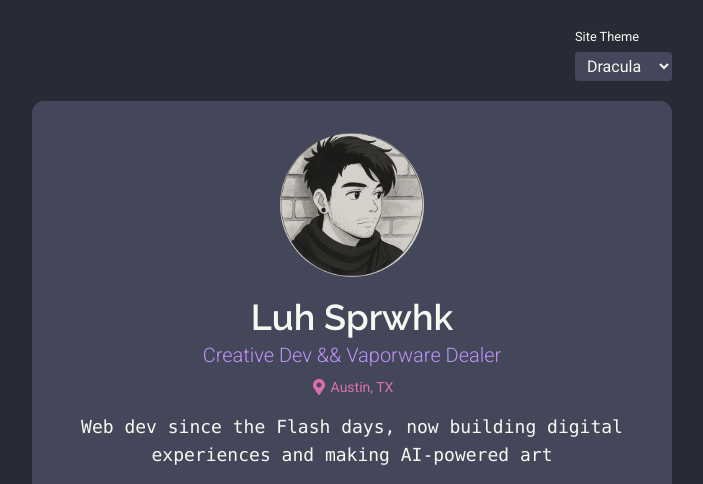
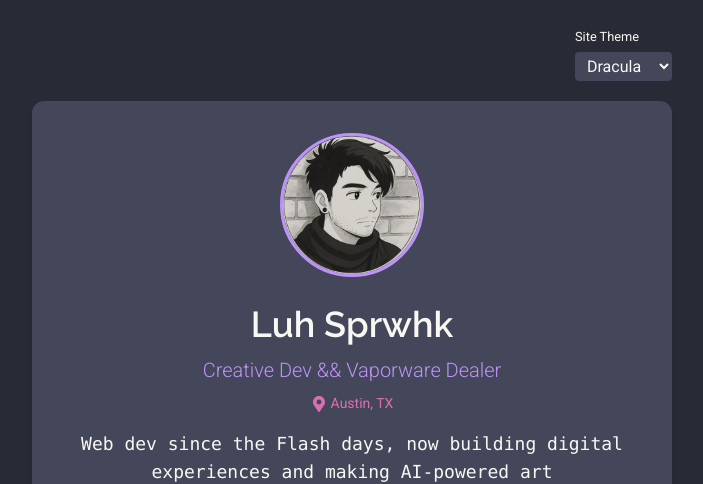
Before and after one commit to lux-sprwhk/digicard, a React (Vite) app: page / in a window 1280 px wide. Shown: the top 484 px of the page, without its empty margins (288-991 px from the left). Built offline with nearby package versions, Linux system fonts and the light colour scheme; no server answers.

Commit message:
docs: add CSS Modules architecture with theme management system (#29)

```diff
--- a/package.json
+++ b/package.json
@@ -56,6 +56,7 @@
     "jsdom": "^26.1.0",
     "lint-staged": "^16.1.2",
     "postcss": "^8.4.32",
+    "postcss-modules": "^6.0.1",
     "prettier": "^3.5.3",
     "tailwindcss": "^3.4.0",
     "vite": "^5.0.8",
--- a/src/components/Profile.jsx
+++ b/src/components/Profile.jsx
@@ -2,6 +2,9 @@ import profileImg from '../assets/profile.jpg';
 import { BasicBio } from './ProfileBio';
 import clsx from 'clsx';
 import DynamicIcon from './DynamicIcon';
+import styles from './Profile.module.css';
+import { createThemeClassGetter } from './helpers/themeClassHelper';
+
 const Profile = ({ theme }) => {
   // Fallback data
   const data = {
@@ -12,17 +15,25 @@ const Profile = ({ theme }) => {
     bio: 'Web dev since the Flash days, now building digital experiences and making AI-powered art',
   };
 
+  // Create theme class getter for this component's styles
+  const getThemeClass = createThemeClassGetter(styles);
+
   return (
     <section
       className={clsx(
-        'relative text-center py-8 px-5 web2:bg-web2-primary overflow-hidden',
-        theme === 'web2' && 'pt-10 pb-44'
+        'relative py-8 px-5',
+        theme === 'web2' && 'pt-10 pb-44',
+        styles.profileSection,
+        theme === 'web2' && styles.profileSectionWeb2
       )}
     >
       {/* Clouds BG at bottom */}
       {theme === 'web2' && (
         <div
-          className="absolute left-0 right-0 bottom-0 w-full h-24 clouds-bg pointer-events-none z-0"
+          className={clsx(
+            'absolute left-0 right-0 bottom-0 w-full h-24 pointer-events-none z-0',
+            'clouds-bg'
+          )}
           aria-hidden="true"
         ></div>
       )}
@@ -40,17 +51,14 @@ const Profile = ({ theme }) => {
           <div
             className={clsx(
               theme === 'matrix' ? 'w-20 h-20' : 'w-36 h-36',
-              'rounded-full overflow-hidden border-3 border-github-blue',
-              'dark:border-dracula-purple',
-              'matrix:border-matrix-glow',
-              'web2:bg-web2-primary',
-              'web2:border-web2-border'
+              styles.profileImage,
+              getThemeClass(theme, 'profileImage')
             )}
           >
             <img
               src={data.profileImage}
               alt="Profile"
-              className="w-full h-full object-cover transition-transform duration-500 hover:scale-110"
+              className={clsx('w-full h-full', styles.profilePhoto)}
             />
           </div>
         )}
@@ -58,12 +66,9 @@ const Profile = ({ theme }) => {
       {theme !== 'web2' && (
         <h1
           className={clsx(
-            'font-heading font-semibold text-4xl mb-1',
-            'text-github-text',
-            'dark:text-dracula-foreground',
-            'matrix:text-matrix-highlight matrix:drop-shadow-[0_0_5px_theme(colors.matrix.glow)]',
-            'web2:text-white',
-            'csszen:text-csszen-text'
+            'mb-1',
+            styles.profileName,
+            getThemeClass(theme, 'profileName')
           )}
         >
           {data.name}
@@ -72,12 +77,9 @@ const Profile = ({ theme }) => {
       {theme !== 'web2' && (
         <p
           className={clsx(
-            'text-xl font-light mb-2',
-            'text-github-blue',
-            'dark:text-dracula-purple',
-            'matrix:text-matrix-highlight',
-            'web2:text-white',
-            'csszen:text-csszen-green-dark'
+            'mb-2',
+            styles.profileTitle,
+            getThemeClass(theme, 'profileTitle')
           )}
         >
           {data.title}
@@ -86,11 +88,9 @@ const Profile = ({ theme }) => {
       {theme !== 'web2' && (
         <p
           className={clsx(
-            'text-sm mb-4 opacity-80 flex justify-center items-center gap-1',
-            'text-github-secondaryText',
-            'dark:text-dracula-pink',
-            'matrix:text-matrix-glow',
-            'web2:text-web2-secondary'
+            'mb-4 flex justify-center items-center gap-1',
+            styles.profileLocation,
+            getThemeClass(theme, 'profileLocation')
           )}
         >
           <DynamicIcon iconName="FaMapMarkerAlt" /> {data.location}
--- /dev/null
+++ b/src/components/Profile.module.css
@@ -0,0 +1,127 @@
+/* Profile Component Styles */
+
+.profileSection {
+  text-align: center;
+  overflow: hidden;
+}
+
+.profileSectionWeb2 {
+  background-color: var(--web2-primary);
+}
+
+.profileImage {
+  border-radius: 50%;
+  overflow: hidden;
+  border-width: 3px;
+}
+
+/* Theme-specific profile image styles */
+.profileImageGithub {
+  border-color: var(--github-blue);
+}
+
+.profileImageDracula {
+  border-color: var(--dracula-purple);
+}
+
+.profileImageMatrix {
+  border-color: var(--matrix-glow);
+}
+
+.profileImageWeb2 {
+  background-color: var(--web2-primary);
+  border-color: var(--web2-border);
+}
+
+.profileImageCsszen {
+  border-color: var(--github-blue);
+}
+
+.profilePhoto {
+  object-fit: cover;
+  transition: transform 500ms;
+}
+
+.profilePhoto:hover {
+  transform: scale(1.1);
+}
+
+.profileName {
+  font-family: var(--font-heading);
+  font-weight: 600;
+  font-size: 2.25rem;
+}
+
+/* Theme-specific name styles */
+.profileNameGithub {
+  color: var(--github-text);
+}
+
+.profileNameDracula {
+  color: var(--dracula-foreground);
+}
+
+.profileNameMatrix {
+  color: var(--matrix-highlight);
+  filter: drop-shadow(0 0 5px var(--matrix-glow));
+}
+
+.profileNameWeb2 {
+  color: white;
+}
+
+.profileNameCsszen {
+  color: var(--csszen-text);
+}
+
+.profileTitle {
+  font-size: 1.25rem;
+  font-weight: 300;
+}
+
+/* Theme-specific title styles */
+.profileTitleGithub {
+  color: var(--github-blue);
+}
+
+.profileTitleDracula {
+  color: var(--dracula-purple);
+}
+
+.profileTitleMatrix {
+  color: var(--matrix-highlight);
+}
+
+.profileTitleWeb2 {
+  color: white;
+}
+
+.profileTitleCsszen {
+  color: var(--csszen-green-dark);
+}
+
+.profileLocation {
+  font-size: 0.875rem;
+  opacity: 0.8;
+}
+
+/* Theme-specific location styles */
+.profileLocationGithub {
+  color: var(--github-secondaryText);
+}
+
+.profileLocationDracula {
+  color: var(--dracula-pink);
+}
+
+.profileLocationMatrix {
+  color: var(--matrix-glow);
+}
+
+.profileLocationWeb2 {
+  color: var(--web2-secondary);
+}
+
+.profileLocationCsszen {
+  color: var(--github-secondaryText);
+}
--- /dev/null
+++ b/src/components/helpers/themeClassHelper.js
@@ -0,0 +1,28 @@
+/**
+ * Helper function to get theme-specific CSS module class names
+ * @param {Object} styles - CSS module styles object
+ * @param {string} theme - Current theme (e.g., 'github', 'dark', 'matrix', 'web2', 'csszen')
+ * @param {string} baseClass - Base class name without theme suffix
+ * @returns {string} - The appropriate CSS module class name for the theme
+ */
+export const getThemeClass = (styles, theme, baseClass) => {
+  const themeMap = {
+    github: 'Github',
+    dark: 'Dracula',
+    matrix: 'Matrix',
+    web2: 'Web2',
+    csszen: 'Csszen',
+  };
+
+  const themeSuffix = themeMap[theme] || 'Github';
+  return styles[`${baseClass}${themeSuffix}`];
+};
+
+/**
+ * Helper function to create a theme class getter bound to specific styles
+ * @param {Object} styles - CSS module styles object
+ * @returns {Function} - Function that takes (theme, baseClass) and returns the theme class
+ */
+export const createThemeClassGetter = styles => {
+  return (theme, baseClass) => getThemeClass(styles, theme, baseClass);
+};
--- a/src/index.css
+++ b/src/index.css
@@ -1,4 +1,5 @@
 @import url('https://fonts.googleapis.com/css2?family=Raleway:wght@300;400;600&family=Roboto:wght@300;400;700&display=swap');
+@import './styles/colors.css';
 
 @tailwind base;
 @tailwind components;
--- /dev/null
+++ b/src/styles/colors.css
@@ -0,0 +1,69 @@
+/* CSS Custom Properties for Color Palette */
+
+:root {
+  /* Web2 Theme Colors */
+  --web2-primary: #0088cc;
+  --web2-primary-light: #33aadd;
+  --web2-primary-dark: #005580;
+  --web2-secondary: #f9f9f9;
+  --web2-accent: #ff9900;
+  --web2-text: #333333;
+  --web2-text-light: #666666;
+  --web2-border: #cccccc;
+  --web2-success: #66cc66;
+  --web2-error: #ff6666;
+  --web2-background: #ffffff;
+  --web2-card-bg: #f2f2f2;
+  --web2-highlight: #e6f7ff;
+  --web2-divider: #dddddd;
+  --web2-debug: #ff0000;
+
+  /* GitHub Theme Colors */
+  --github-white: #ffffff;
+  --github-text: #24292e;
+  --github-blue: #0366d6;
+  --github-light-blue: #005cc5;
+  --github-gray: #6a737d;
+  --github-light-gray: #e1e4e8;
+  --github-green: #22863a;
+  --github-bg-gray: #f6f8fa;
+  --github-secondaryText: #6a737d;
+
+  /* Dracula Theme Colors */
+  --dracula-background: #282a36;
+  --dracula-current-line: #44475a;
+  --dracula-foreground: #f8f8f2;
+  --dracula-comment: #6272a4;
+  --dracula-cyan: #8be9fd;
+  --dracula-green: #50fa7b;
+  --dracula-orange: #ffb86c;
+  --dracula-pink: #ff79c6;
+  --dracula-purple: #bd93f9;
+  --dracula-red: #ff5555;
+  --dracula-yellow: #f1fa8c;
+
+  /* Matrix Theme Colors */
+  --matrix-background: #000000;
+  --matrix-text: #00ff00;
+  --matrix-glow: #0f0;
+  --matrix-dim-text: #003b00;
+  --matrix-highlight: #00ff41;
+  --matrix-shadow: #003b00;
+  --matrix-terminal: #0d0208;
+  --matrix-rain: #008f11;
+
+  /* CSS Zen Garden Theme Colors */
+  --csszen-brown-light: #d3cbb8;
+  --csszen-brown: #9b8e70;
+  --csszen-brown-dark: #776b53;
+  --csszen-green-light: #e2eddf;
+  --csszen-green: #c0cba2;
+  --csszen-green-dark: #8fa061;
+  --csszen-cream: #f8f7f3;
+  --csszen-accent: #6d7e59;
+  --csszen-text: var(--csszen-brown-dark);
+
+  /* Font Families */
+  --font-heading: 'Raleway', sans-serif;
+  --font-body: 'Roboto', sans-serif;
+}
--- a/vite.config.js
+++ b/vite.config.js
@@ -21,6 +21,12 @@ export default defineConfig({
       },
     }),
   ],
+  css: {
+    modules: {
+      localsConvention: 'camelCase',
+      generateScopedName: '[name]__[local]___[hash:base64:5]',
+    },
+  },
   server: {
     proxy: {
       '/api': {
```
Also changed, not shown: 3 other files (tests, documents, lock files or other folders).
